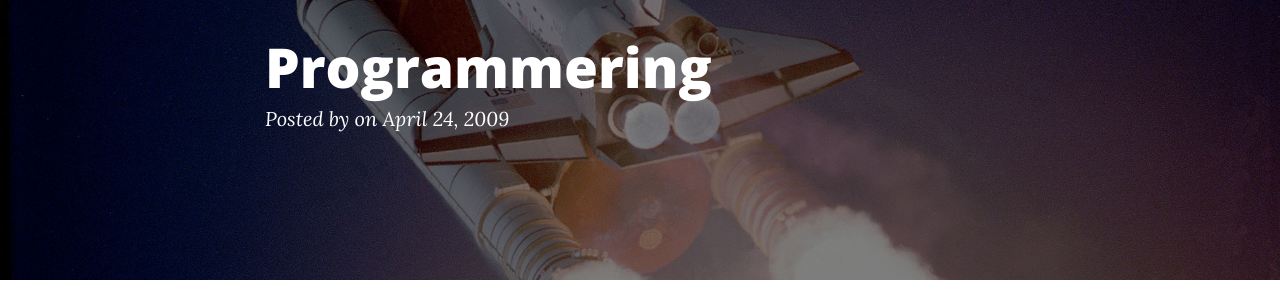
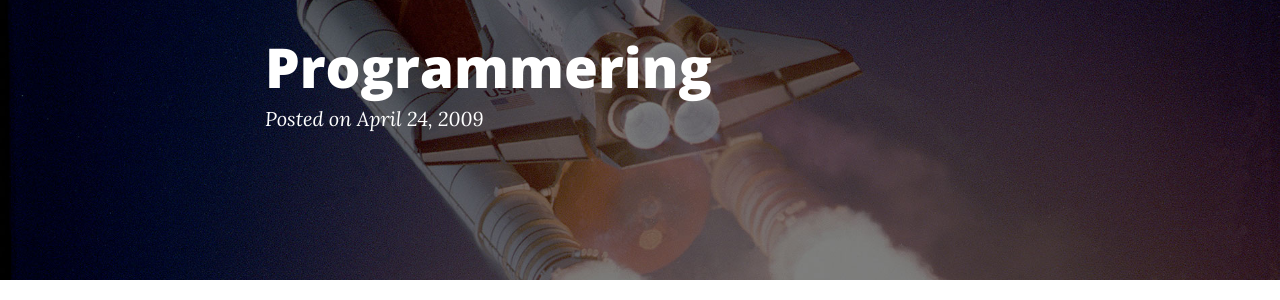
Before and after one commit to clysel/christian.lysel.net, a Jekyll site: the page built from _posts/2009-04-24-programmering.markdown, in a window 1280 px wide. Shown: the part 133-433 px from the top of the page. Built offline with Jekyll 4.4.1, drawn with Linux system fonts in a browser that asks for light colours; nearby versions of some CDN libraries; some of the changed lines change nothing that is shown.

Commit message:
Update post.html

```diff
--- a/_layouts/post.html
+++ b/_layouts/post.html
@@ -12,7 +12,7 @@
                     {% if page.subtitle %}
                     <h2 class="subheading">{{ page.subtitle }}</h2>
                     {% endif %}
-                    <span class="meta">Posted by {{ page.author }} on {{ page.date | date: "%B %-d, %Y" }}</span>
+                    <span class="meta">Posted on {{ page.date | date: "%B %-d, %Y" }}</span>
                 </div>
             </div>
         </div>
@@ -32,12 +32,12 @@
                 <ul class="pager">
                     {% if page.previous.url %}
                     <li class="previous">
-                        <a href="{{ site.baseurl }}/{{page.previous.url}}" data-toggle="tooltip" data-placement="top" title="{{page.previous.title}}">&larr; Previous Post</a>
+                        <a href="/{{page.previous.url}}" data-toggle="tooltip" data-placement="top" title="{{page.previous.title}}">&larr; Previous Post</a>
                     </li>
                     {% endif %}
                     {% if page.next.url %}
                     <li class="next">
-                        <a href="{{ site.baseurl }}/{{page.next.url}}" data-toggle="tooltip" data-placement="top" title="{{page.next.title}}">Next Post &rarr;</a>
+                        <a href="/{{page.next.url}}" data-toggle="tooltip" data-placement="top" title="{{page.next.title}}">Next Post &rarr;</a>
                     </li>
                     {% endif %}
                 </ul>
```
